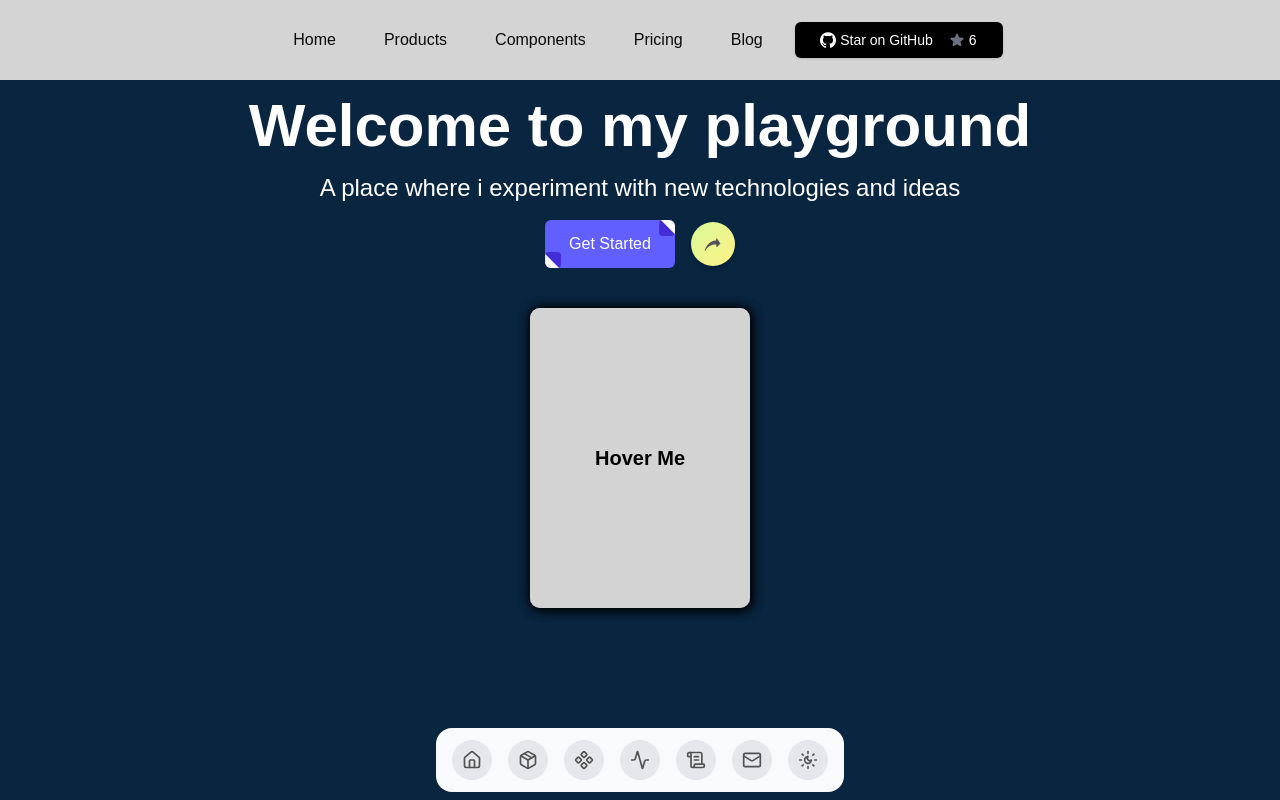
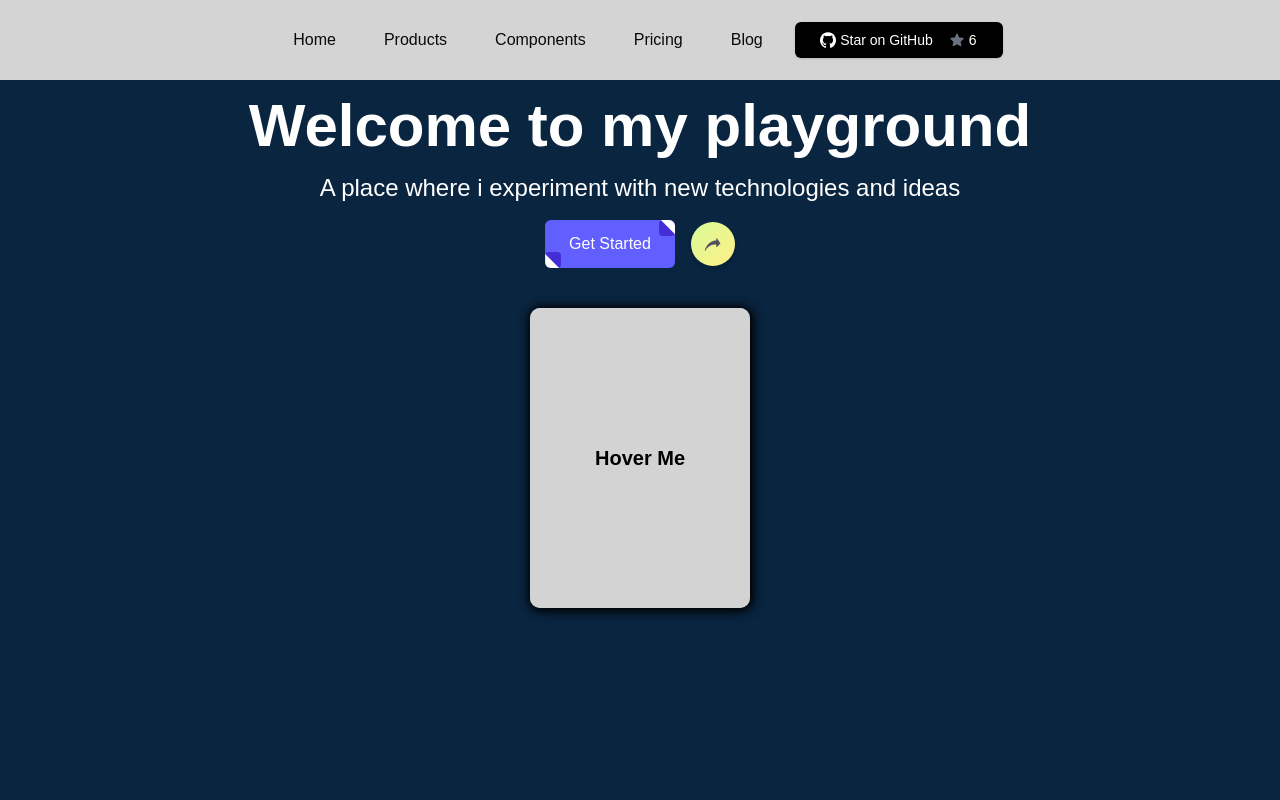
Before and after one commit to Niadul-Munna/playground-nextjs, a Next.js app: page / in a window 1280 px wide. Shown: the top 800 px of the page. Built offline with nearby package versions, Linux system fonts and the light colour scheme; no server answers.

Commit message:
Docks removed

```diff
--- a/src/app/page.tsx
+++ b/src/app/page.tsx
@@ -7,7 +7,6 @@ export default function Home() {
   return (
     <div>
       <HeroSection />
-      <Docks />
       <LikeButton />
       <FetchPosts />
     </div>
```
